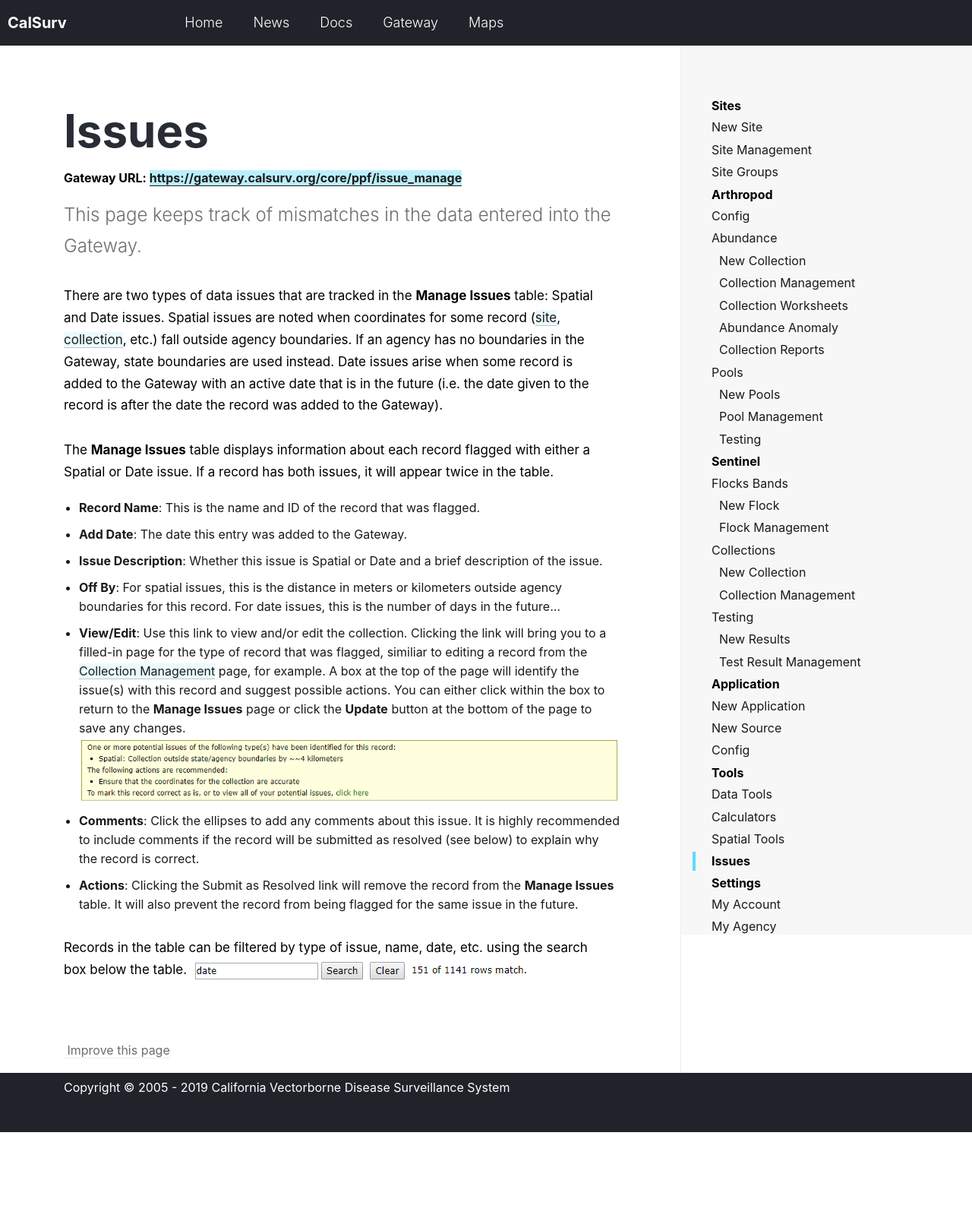
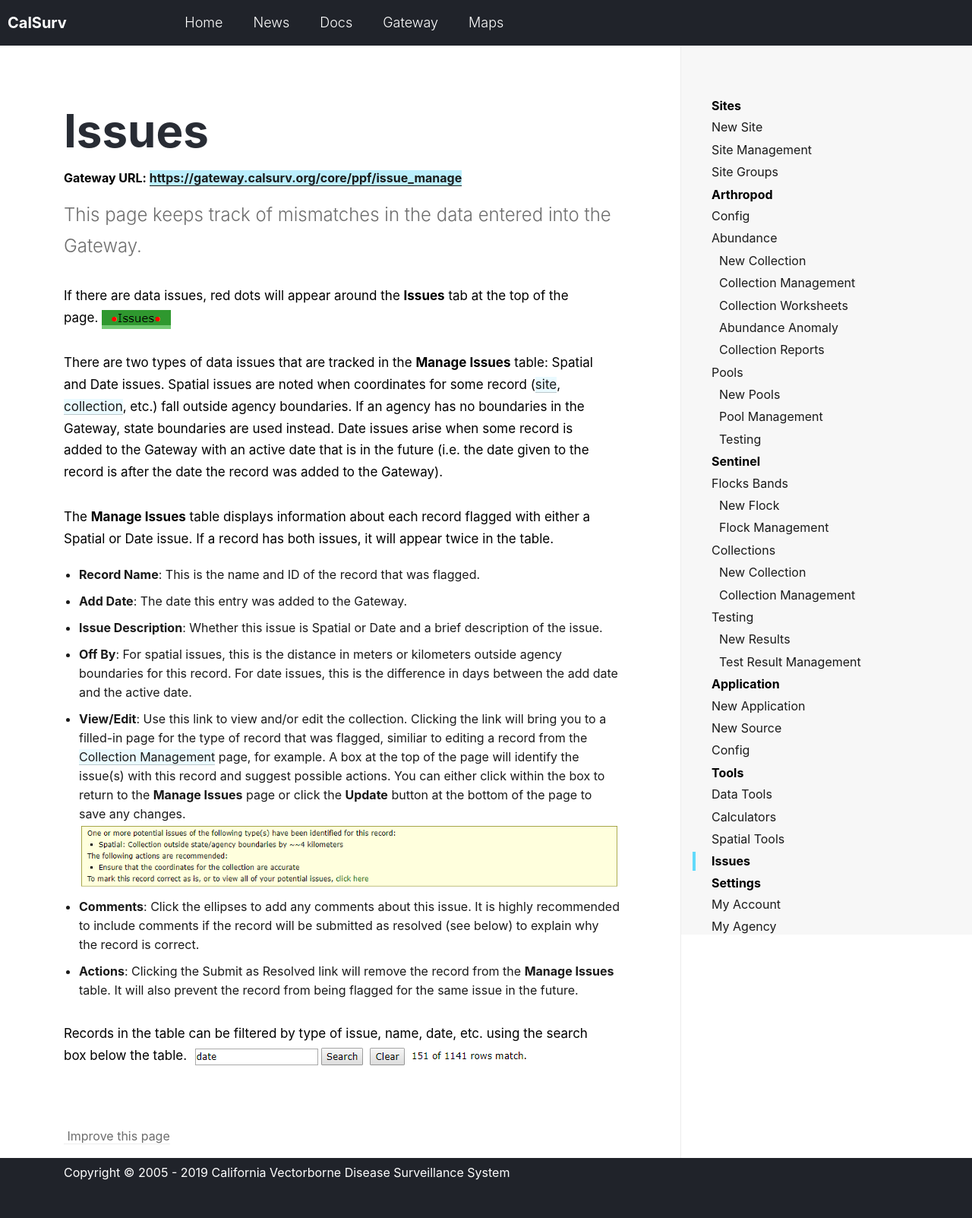
Before and after one commit to tlvaldepena/vectorsurv.org, a Jekyll site: the page built from _docs/issues.md, in a window 1280 px wide. Shown: the whole page at 76% size. Built offline with Jekyll 4.4.1, drawn with Linux system fonts in a browser that asks for light colours; before the commit the page ends 1490 px from its top, so only the background shows below that.

Commit message:
Add issues screenshot and finish off by

```diff
--- a/_docs/issues.md
+++ b/_docs/issues.md
@@ -3,6 +3,8 @@ title: Issues
 gateway-url: https://gateway.calsurv.org/core/ppf/issue_manage
 ---
 This page keeps track of mismatches in the data entered into the Gateway.
+
+If there are data issues, red dots will appear around the **Issues** tab at the top of the page. ![Issues]({{ site.baseur1 }}/assets/images/docs/issues.PNG)
 
 There are two types of data issues that are tracked in the **Manage Issues** table: Spatial and Date issues. Spatial issues are noted when coordinates for some record ([site]({{ site.baseur1 }}/docs/site/), [collection]({{ site.baseur1 }}/docs/arthropod/collection), etc.) fall outside agency boundaries. If an agency has no boundaries in the Gateway, state boundaries are used instead. Date issues arise when some record is added to the Gateway with an active date that is in the future (i.e. the date given to the record is after the date the record was added to the Gateway).
 
@@ -10,7 +12,7 @@ The **Manage Issues** table displays information about each record flagged with
 * **Record Name**: This is the name and ID of the record that was flagged.
 * **Add Date**: The date this entry was added to the Gateway.
 * **Issue Description**: Whether this issue is Spatial or Date and a brief description of the issue.
-* **Off By**: For spatial issues, this is the distance in meters or kilometers outside agency boundaries for this record. For date issues, this is the number of days in the future...
+* **Off By**: For spatial issues, this is the distance in meters or kilometers outside agency boundaries for this record. For date issues, this is the difference in days between the add date and the active date.
 * **View/Edit**: Use this link to view and/or edit the collection. Clicking the link will bring you to a filled-in page for the type of record that was flagged, similiar to editing a record from the [Collection Management]({{ site.baseur1 }}/docs/arthropod/collection-manage) page, for example. A box at the top of the page will identify the issue(s) with this record and suggest possible actions. You can either click within the box to return to the **Manage Issues** page or click the **Update** button at the bottom of the page to save any changes.
 ![Issues box]({{ site.baseur1 }}/assets/images/docs/issues-box.PNG)
 * **Comments**: Click the ellipses to add any comments about this issue. It is highly recommended to include comments if the record will be submitted as resolved (see below) to explain why the record is correct.
```
